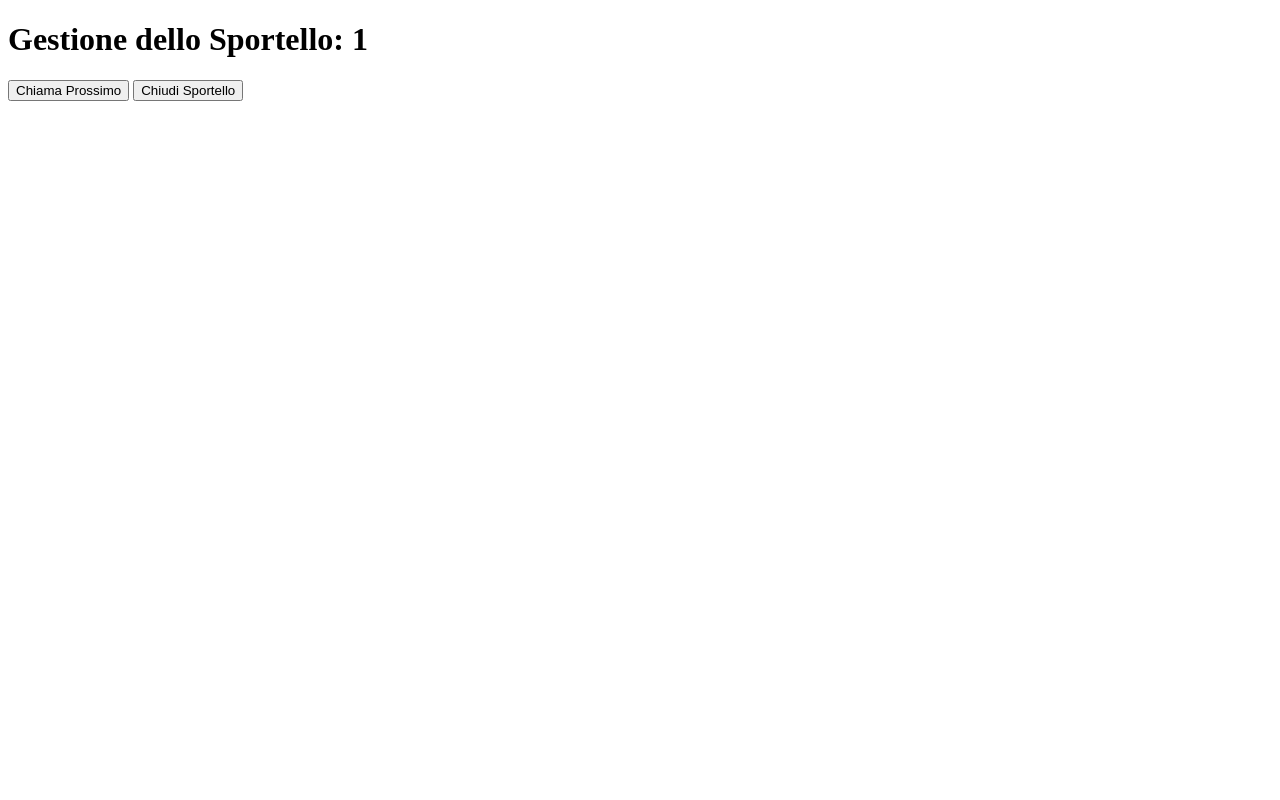
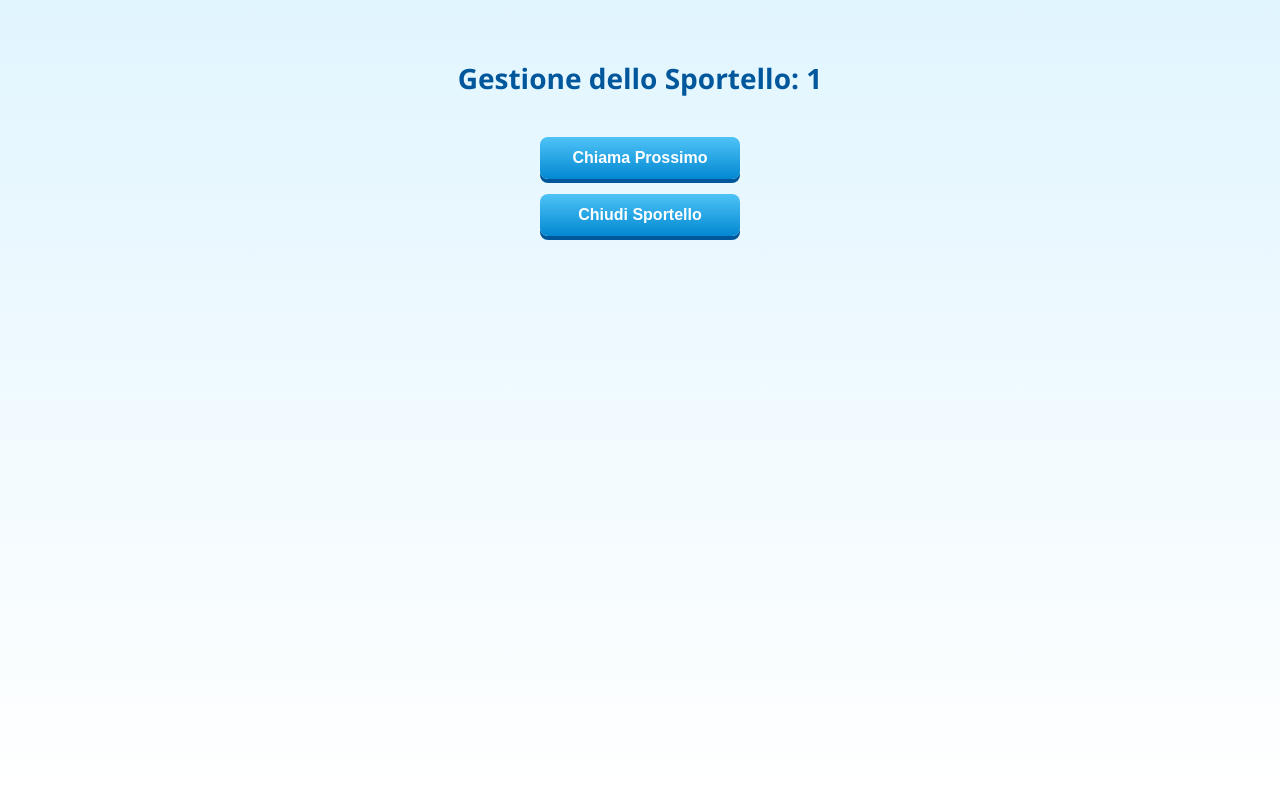
Before and after one commit to Valerio-Minorenti/Architetture, a Flask app: page /gestione/1 in a window 1280 px wide. Run offline with Flask 3, Linux system fonts and the light colour scheme.

Commit message:
Update gestisci_sportello.html

```diff
--- a/qmaster-project/admin-service/templates/gestisci_sportello.html
+++ b/qmaster-project/admin-service/templates/gestisci_sportello.html
@@ -3,6 +3,68 @@
 <head>
     <meta charset="UTF-8">
     <title>Gestione Sportello</title>
+    <style>
+        html, body {
+            height: 100%;
+            margin: 0;
+            padding: 0;
+            font-family: 'Segoe UI', sans-serif;
+            background: linear-gradient(to bottom, #e1f5fe, #ffffff);
+            box-sizing: border-box;
+            display: flex;
+            flex-direction: column;
+            align-items: center;
+        }
+
+        body {
+            padding: 40px 20px;
+        }
+
+        h1 {
+            text-align: center;
+            color: #01579b;
+            margin-bottom: 40px;
+            font-size: 28px;
+        }
+
+        form {
+            display: flex;
+            flex-direction: column;
+            align-items: center;
+            gap: 15px;
+            margin-bottom: 30px;
+        }
+
+        button {
+            background: linear-gradient(to bottom, #4fc3f7, #0288d1);
+            color: white;
+            font-weight: bold;
+            padding: 12px 24px;
+            font-size: 16px;
+            border: none;
+            border-radius: 8px;
+            box-shadow: 0 4px #01579b;
+            cursor: pointer;
+            transition: all 0.1s ease-in-out;
+            width: 200px;
+        }
+
+        button:active {
+            box-shadow: 0 2px #01579b;
+            transform: translateY(2px);
+        }
+
+        p {
+            background: #e0f7fa;
+            border-radius: 8px;
+            padding: 15px 20px;
+            color: #006064;
+            font-size: 16px;
+            max-width: 400px;
+            text-align: center;
+            box-shadow: 0 2px 6px rgba(0, 0, 0, 0.1);
+        }
+    </style>
 </head>
 <body>
     <h1>Gestione dello Sportello: {{ queue_id }}</h1>
```
